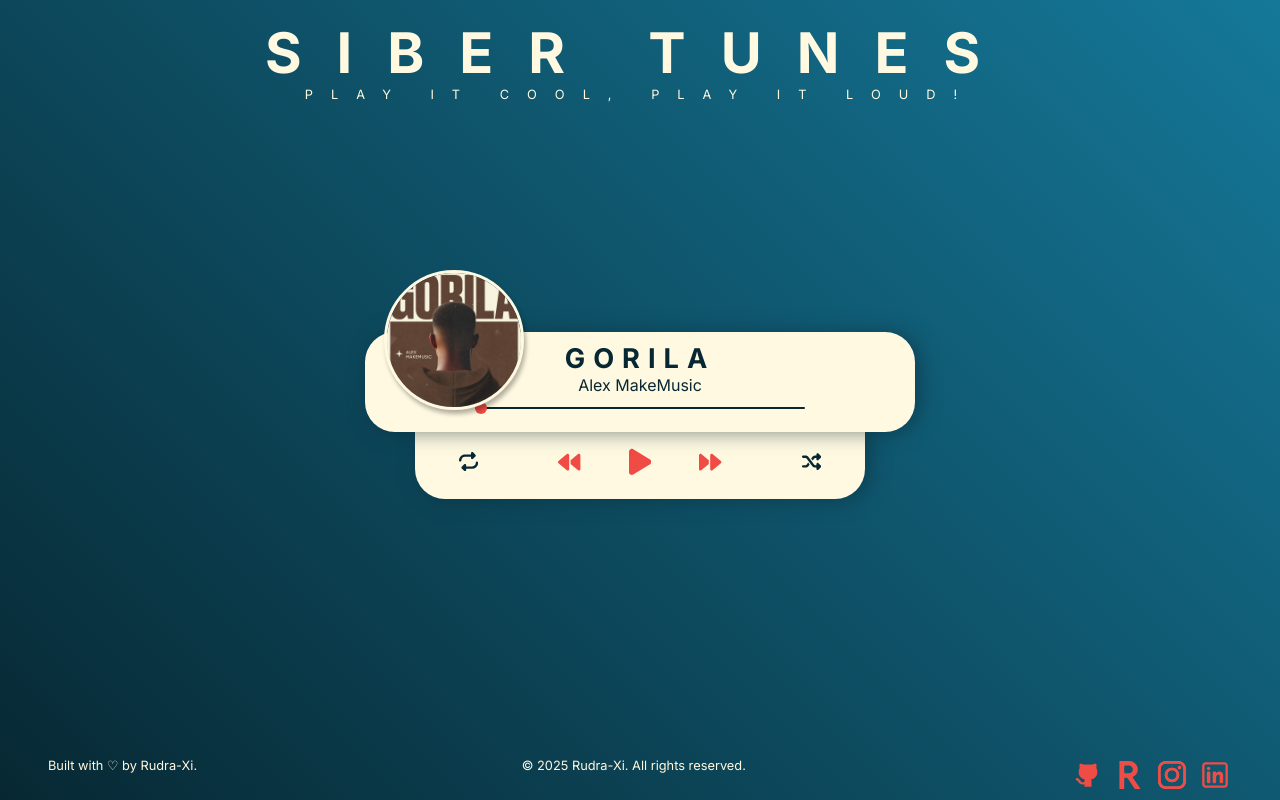
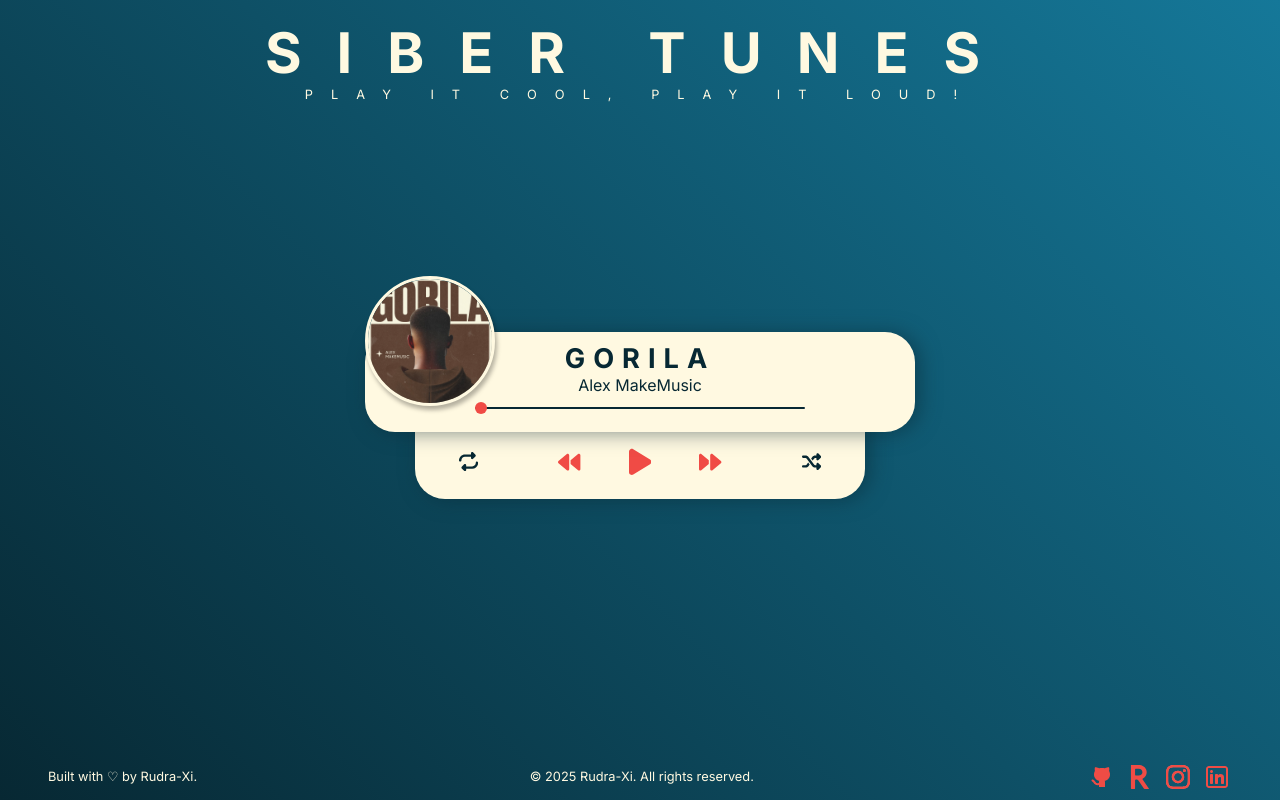
Before and after one commit to rudra-xi/siber-tunes, a website built with Vite: page index.html in a window 1280 px wide. Built offline with nearby package versions, Linux system fonts and the light colour scheme.

Commit message:
update README.md with getting started instructions; modify music titles in musicList.js; enhance footer alignment and styling in CSS

```diff
--- a/assets/musicList.js
+++ b/assets/musicList.js
@@ -30,14 +30,14 @@ const musicList = [
 	},
 	{
 		id: 5,
-		title: "Creative Showreel",
+		title: "Showreel",
 		artist: "PumpUpTheMind",
 		audio: "./assets/songs/CreativeShowreel.mp3",
 		cover: "./assets/covers/CreativeShowreel.jpg",
 	},
 	{
 		id: 6,
-		title: "In Slow Motion",
+		title: "Slow Motion",
 		artist: "SoundBay",
 		audio: "./assets/songs/InSlowMotion.mp3",
 		cover: "./assets/covers/InSlowMotion.jpg",
--- a/style.css
+++ b/style.css
@@ -54,6 +54,7 @@ footer {
 	position: absolute;
 	width: inherit;
 	display: flex;
+	align-items: center;
 	justify-content: space-between;
 	padding-inline: 3rem;
 	bottom: 0.5rem;
@@ -75,10 +76,9 @@ footer {
 .music-profile {
 	/* Profile image styling */
 	position: absolute;
-	left: 30%;
-	top: 30%;
-	width: 140px;
-	height: 140px;
+	left: 28.5%;
+	top: 31%;
+	width: 130px;
 	border-radius: 50%;
 	filter: drop-shadow(2px 4px 2px rgba(0, 0, 0, 0.3));
 	z-index: 1;
@@ -212,12 +212,11 @@ button {
 }
 
 .links img {
-	width: 28px;
-	height: 28px;
+	width: 24px;
 	object-fit: contain;
-	transition: all 0.5s cubic-bezier(0.14, 0.04, 0.11, -0.36);
+	transition: all 0.3s cubic-bezier(0.1, -0.06, 0.05, -0.91);
 }
 
 .links a:hover img {
-	transform: scale(1.15);
+	transform: translateY(-5px);
 }
```
Also changed, not shown: README.md.
